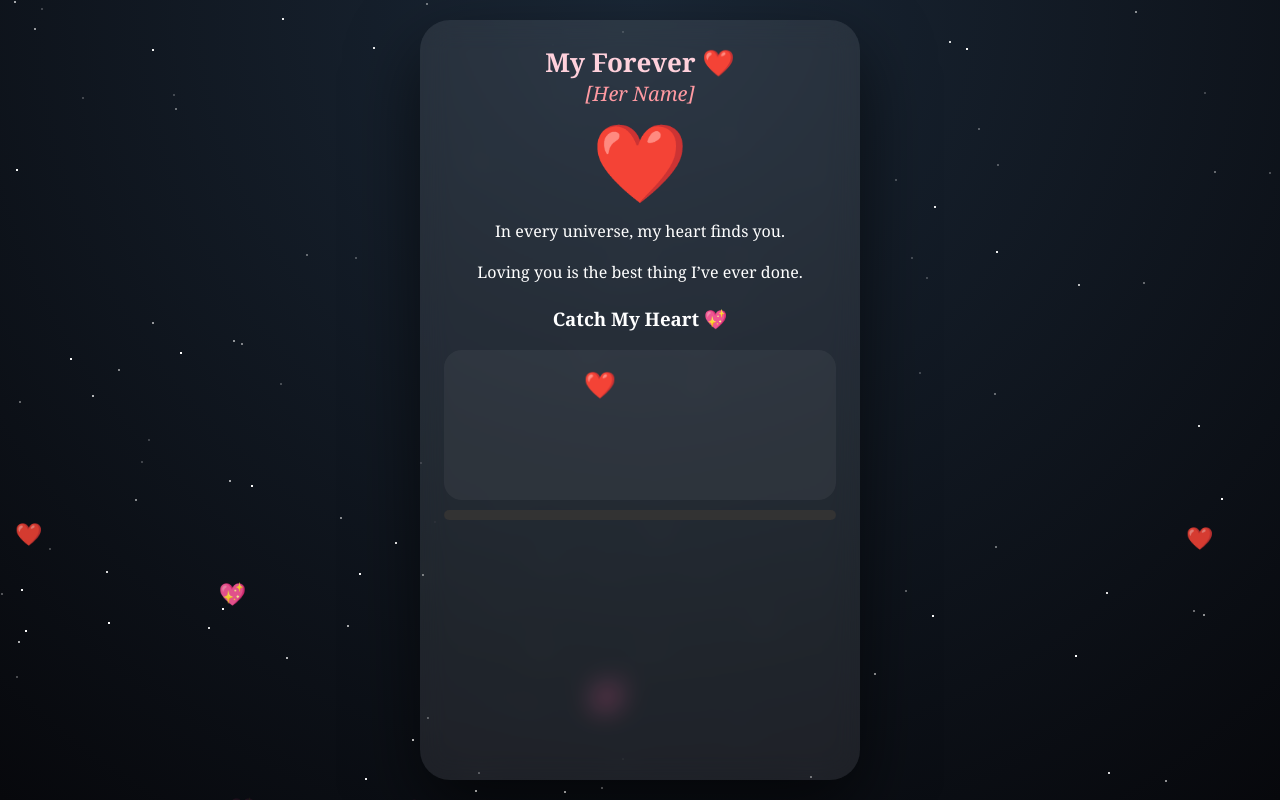
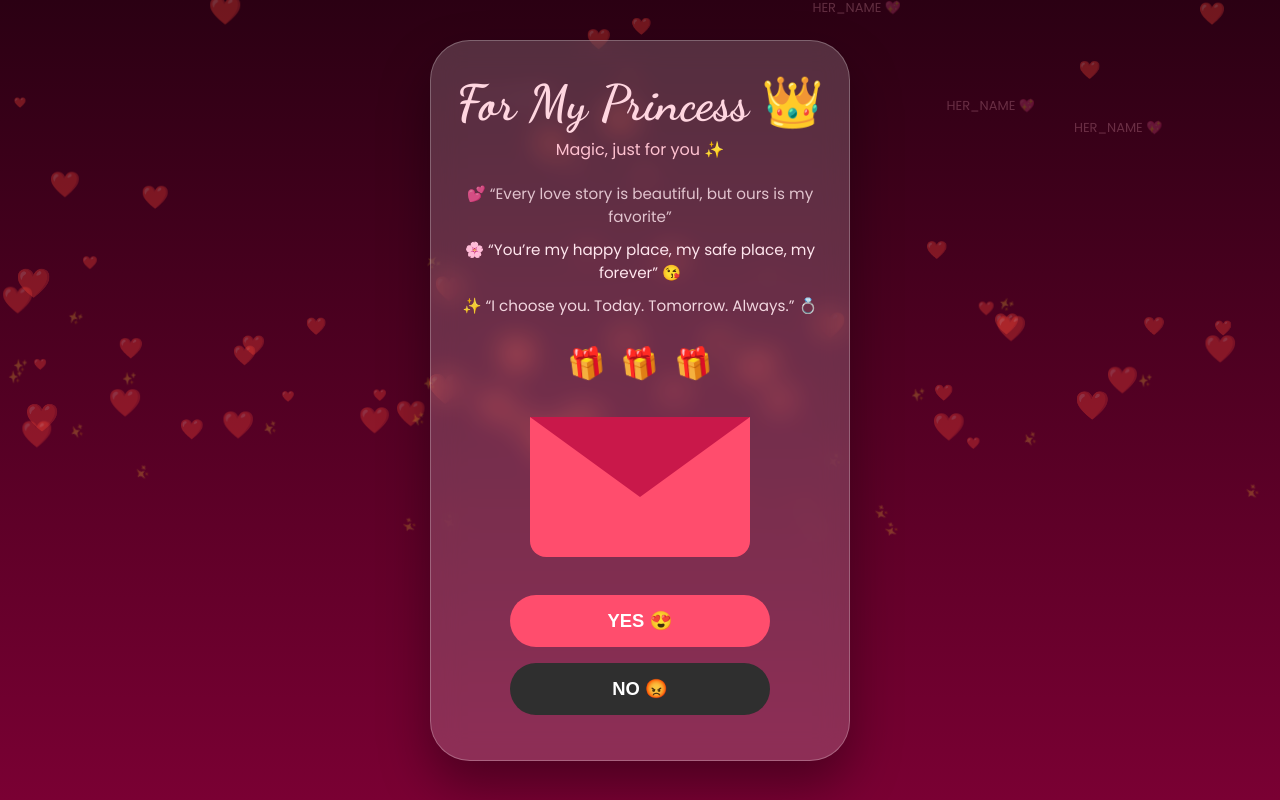
Before and after one commit to revendh/rr, a plain HTML site: page index.html in a window 1280 px wide. Drawn offline with Linux system fonts and the light colour scheme.

Commit message:
Update index.html

```diff
--- a/index.html
+++ b/index.html
@@ -2,371 +2,342 @@
 <html lang="en">
 <head>
 <meta charset="UTF-8">
-<title>My Forever ❤️</title>
-<meta name="viewport" content="width=device-width, initial-scale=1.0, maximum-scale=1.0, user-scalable=no">
+<meta name="viewport" content="width=device-width, initial-scale=1.0">
+<title>For My Princess ❤️</title>
+
+<link href="https://fonts.googleapis.com/css2?family=Dancing+Script:wght@700&family=Poppins:wght@400;600&display=swap" rel="stylesheet">
 
 <style>
 :root{
- --pink:#ff5f8d;
- --rose:#ff9aa2;
- --gold:#ffd36a;
-}
-*{
- box-sizing:border-box;
- -webkit-tap-highlight-color: transparent;
+  --bg1:#2b0013;
+  --bg2:#7a0033;
+  --accent:#ff4d6d;
+  --glass:rgba(255,255,255,.18);
 }
 
-html,body{
- margin:0;
- width:100%;
- height:100%;
- overflow:hidden;
- font-family:'Georgia',serif;
- background:#07080c;
- color:#fff;
+*{margin:0;padding:0;box-sizing:border-box}
+
+body{
+  min-height:100vh;
+  background:linear-gradient(180deg,var(--bg1),var(--bg2));
+  font-family:'Poppins',sans-serif;
+  display:flex;
+  justify-content:center;
+  align-items:center;
+  padding:20px;
+  position:relative;
+  overflow-x:hidden;
 }
 
-/* ================= BACKGROUND ================= */
-.background{
- position:fixed;
- inset:0;
- background:radial-gradient(circle at top,#1a2736,#07080c);
- z-index:0;
- overflow:hidden;
- pointer-events:none;
+/* FLOATING HEARTS */
+.heart,.sparkle{
+  position:fixed;
+  bottom:-20px;
+  pointer-events:none;
 }
 
-/* stars */
-.stars span{
- position:absolute;
- width:2px;height:2px;
- background:white;
- opacity:.6;
- animation:twinkle 4s infinite;
-}
-@keyframes twinkle{
- 0%,100%{opacity:.2}
- 50%{opacity:1}
+.heart{
+  animation:floatUp linear infinite;
+  opacity:.35;
 }
 
-/* floating hearts */
-.hearts span{
- position:absolute;
- bottom:-40px;
- font-size:22px;
- animation:floatUp 14s linear infinite;
- opacity:0;
-}
-@keyframes floatUp{
- 0%{transform:translateY(0);opacity:0}
- 20%{opacity:1}
- 100%{transform:translateY(-120vh);opacity:0}
+.sparkle{
+  font-size:12px;
+  opacity:.25;
+  animation:sparkleUp linear infinite;
 }
 
-/* ================= LAYOUT ================= */
-.wrapper{
- position:relative;
- z-index:2;
- height:100%;
- overflow-y:auto;
- display:flex;
- justify-content:center;
- padding:20px 0;
+@keyframes floatUp{
+  to{transform:translateY(-120vh)}
 }
 
-.card{
- width:92%;
- max-width:440px;
- padding:24px;
- background:rgba(255,255,255,.08);
- backdrop-filter:blur(14px);
- border-radius:30px;
- text-align:center;
- box-shadow:0 30px 70px rgba(0,0,0,.6);
+@keyframes sparkleUp{
+  to{transform:translateY(-110vh) rotate(360deg)}
 }
 
-/* ================= TEXT ================= */
-h1{font-size:26px;color:#ffd1dc;margin:0}
-.name{font-size:20px;font-style:italic;color:var(--rose)}
-.heart{
- font-size:64px;
- animation:pulse 1.4s infinite;
- margin:10px 0;
+/* FLOATING NAME */
+.name{
+  position:fixed;
+  font-size:13px;
+  color:#ffb3c6;
+  opacity:.25;
+  animation:nameFloat linear infinite;
+  pointer-events:none;
 }
-@keyframes pulse{
- 0%,100%{transform:scale(1)}
- 50%{transform:scale(1.25)}
+@keyframes nameFloat{
+  to{transform:translateY(-120vh)}
 }
 
-/* quotes */
-.quote{
- display:none;
- font-size:16px;
- line-height:1.7;
- margin-top:14px;
- animation:fadeIn .8s forwards;
-}
-@keyframes fadeIn{
- from{opacity:0;transform:translateY(8px)}
- to{opacity:1}
+/* CARD */
+.card{
+  width:100%;
+  max-width:420px;
+  background:var(--glass);
+  backdrop-filter:blur(14px);
+  border-radius:40px;
+  padding:34px 22px 38px;
+  text-align:center;
+  box-shadow:
+    0 25px 50px rgba(0,0,0,.35),
+    inset 0 0 0 1px rgba(255,255,255,.25);
+  position:relative;
+  z-index:5;
 }
 
-/* ================= GAME ================= */
-.game{display:none;margin-top:20px}
-.play-area{
- height:150px;
- border-radius:18px;
- background:rgba(255,255,255,.05);
- overflow:hidden;
- position:relative;
+/* TITLE */
+h1{
+  font-family:'Dancing Script',cursive;
+  font-size:3rem;
+  color:#ffd6e0;
+  margin-bottom:6px;
+  animation:heartbeat 1.6s infinite;
 }
-.heart-fall{
- position:absolute;
- font-size:26px;
- cursor:pointer;
- animation:fall 3.8s linear forwards;
-}
-@keyframes fall{
- from{transform:translateY(-30px)}
- to{transform:translateY(190px)}
-}
-.meter{
- height:10px;
- background:#333;
- border-radius:10px;
- overflow:hidden;
- margin-top:10px;
-}
-.fill{
- height:100%;
- width:0%;
- background:linear-gradient(90deg,var(--pink),var(--rose));
- transition:width .25s linear;
+@keyframes heartbeat{
+  0%,100%{transform:scale(1)}
+  50%{transform:scale(1.08)}
 }
 
-/* ================= PROPOSAL ================= */
-.proposal{
- display:none;
- margin-top:22px;
- padding:22px;
- border-radius:24px;
- background:linear-gradient(135deg,#1e1e1e,#141414);
- box-shadow:0 0 40px rgba(255,211,106,.8);
-}
-.ring{
- font-size:68px;
- cursor:pointer;
- animation:ringGlow 1.6s infinite alternate;
-}
-@keyframes ringGlow{
- from{text-shadow:0 0 10px gold}
- to{text-shadow:0 0 30px gold}
+.subtitle{
+  color:#ffc2d1;
+  margin-bottom:20px;
 }
 
-/* buttons */
-.buttons{
- display:flex;
- gap:12px;
- flex-wrap:wrap;
- margin-top:14px;
+/* QUOTES */
+.quotes .quote{
+  font-size:.95rem;
+  color:#ffe6ee;
+  margin:10px 0;
+  animation:quotePulse 6s infinite;
 }
-button{
- flex:1;
- padding:14px;
- border:none;
- border-radius:28px;
- font-size:16px;
- font-weight:bold;
- cursor:pointer;
-}
-.yes{
- background:linear-gradient(135deg,var(--pink),var(--rose));
- color:white;
-}
-.no{
- background:rgba(255,255,255,.15);
- color:white;
+.quotes .quote:nth-child(2){animation-delay:2s}
+.quotes .quote:nth-child(3){animation-delay:4s}
+
+@keyframes quotePulse{
+  0%,100%{opacity:.8}
+  50%{opacity:1}
 }
 
-/* ================= POPUP (FIXED) ================= */
-.popup{
- position:fixed;
- inset:0;
- display:none;
- align-items:center;
- justify-content:center;
- background:rgba(0,0,0,.65);
- z-index:5;
- padding:20px;
-}
-.popup-content{
- background:white;
- color:#333;
- padding:26px;
- border-radius:20px;
- text-align:center;
- max-width:320px;
- width:100%;
+/* SURPRISE BOXES */
+.surprises{
+  display:flex;
+  justify-content:center;
+  gap:16px;
+  margin:25px 0;
 }
 
-/* ================= FIREWORKS (TOP LAYER) ================= */
-canvas{
- position:fixed;
- inset:0;
- pointer-events:none;
- z-index:10;
+.box{
+  font-size:30px;
+  cursor:pointer;
+  animation:wiggle 4s infinite;
+}
+@keyframes wiggle{
+  0%,100%{transform:rotate(0)}
+  50%{transform:rotate(-8deg)}
+}
+
+/* ENVELOPE */
+.envelope{
+  width:220px;
+  height:140px;
+  margin:30px auto;
+  background:var(--accent);
+  border-radius:0 0 16px 16px;
+  position:relative;
+  cursor:pointer;
+  overflow:hidden;
+}
+.envelope::before{
+  content:'';
+  position:absolute;
+  top:0;left:0;
+  width:0;height:0;
+  border-left:110px solid transparent;
+  border-right:110px solid transparent;
+  border-top:80px solid #c9184a;
+  transform-origin:top;
+  transition:.6s ease;
+}
+.envelope.open::before{
+  transform:rotateX(180deg);
+}
+.letter{
+  position:absolute;
+  bottom:-120px;
+  left:10px;
+  width:200px;
+  height:120px;
+  background:white;
+  border-radius:12px;
+  padding:16px;
+  font-size:14px;
+  font-weight:600;
+  color:#333;
+  display:flex;
+  align-items:center;
+  justify-content:center;
+  text-align:center;
+  transition:.6s ease;
+}
+.envelope.open .letter{
+  bottom:10px;
+}
+
+/* BUTTONS */
+.btn{
+  width:85%;
+  max-width:260px;
+  padding:15px;
+  border:none;
+  border-radius:50px;
+  font-size:1.15rem;
+  font-weight:700;
+  cursor:pointer;
+  margin:8px auto;
+}
+.btn-yes{background:var(--accent);color:white}
+.btn-no{background:#2f2f2f;color:white}
+
+/* POPUPS */
+.overlay{
+  position:fixed;
+  inset:0;
+  background:rgba(0,0,0,.75);
+  display:none;
+  justify-content:center;
+  align-items:center;
+  z-index:100;
+}
+.modal{
+  background:linear-gradient(135deg,#ff9a9e,#ff4d6d);
+  padding:28px;
+  border-radius:30px;
+  width:90%;
+  max-width:360px;
+  text-align:center;
+  color:white;
+  animation:pop .4s ease;
+}
+@keyframes pop{
+  from{transform:scale(.7);opacity:0}
+  to{transform:scale(1);opacity:1}
+}
+.modal img{
+  width:100%;
+  border-radius:20px;
+  background:white;
+  margin-bottom:15px;
+}
+.close{
+  margin-top:10px;
+  padding:10px 25px;
+  border:none;
+  border-radius:25px;
+  background:white;
+  color:#ff4d6d;
+  font-weight:700;
+  cursor:pointer;
 }
 </style>
 </head>
+
 <body>
 
-<!-- BACKGROUND -->
-<div class="background">
- <div class="stars">
-  <script>
-   for(let i=0;i<120;i++){
-    document.write(`<span style="left:${Math.random()*100}%;top:${Math.random()*100}%;animation-delay:${Math.random()*4}s"></span>`);
-   }
-  </script>
- </div>
- <div class="hearts">
-  <script>
-   ["❤️","💖","💕"].forEach(e=>{
-    for(let i=0;i<3;i++){
-     document.write(`<span style="left:${Math.random()*100}%;animation-delay:${Math.random()*14}s">${e}</span>`);
-    }
-   });
-  </script>
- </div>
+<div class="card">
+  <h1>For My Princess 👑</h1>
+  <div class="subtitle">Magic, just for you ✨</div>
+
+  <div class="quotes">
+    <div class="quote">💕 “Every love story is beautiful, but ours is my favorite”</div>
+    <div class="quote">🌸 “You’re my happy place, my safe place, my forever” 😘</div>
+    <div class="quote">✨ “I choose you. Today. Tomorrow. Always.” 💍</div>
+  </div>
+
+  <div class="surprises">
+    <div class="box" onclick="showMessage('You make my heart skip a beat 💓')">🎁</div>
+    <div class="box" onclick="showMessage('Every smile of yours is my weakness 😘')">🎁</div>
+    <div class="box" onclick="showMessage('Forever feels perfect with you 💍')">🎁</div>
+  </div>
+
+  <div class="envelope" id="env">
+    <div class="letter">
+      Loving you is my favorite feeling 💖
+    </div>
+  </div>
+
+  <button class="btn btn-yes" onclick="showYes()">YES 😍</button>
+  <button class="btn btn-no" onclick="showNo()">NO 😡</button>
 </div>
 
-<canvas id="fx"></canvas>
-
-<div class="wrapper">
- <div class="card">
-  <h1>My Forever ❤️</h1>
-  <div class="name">[Her Name]</div>
-  <div class="heart">❤️</div>
-
-  <div class="quote" id="q1">In every universe, my heart finds you.</div>
-  <div class="quote" id="q2">Loving you is the best thing I’ve ever done.</div>
-
-  <div class="game" id="game">
-   <h3>Catch My Heart 💖</h3>
-   <div class="play-area" id="area"></div>
-   <div class="meter"><div class="fill" id="fill"></div></div>
+<!-- YES -->
+<div class="overlay" id="yes">
+  <div class="modal">
+    <img src="https://media.giphy.com/media/fvN5KrNcKKUyX7hNIA/giphy.gif">
+    <p>You are my forever ❤️</p>
+    <button class="close" onclick="closeAll()">💍 Always</button>
   </div>
-
-  <div class="proposal" id="proposal">
-   <div class="ring" id="ring">💍✨</div>
-   <h2 id="propText">Will you marry me?</h2>
-   <div class="buttons">
-    <button class="yes" onclick="yes()">YES 💖</button>
-    <button class="no" onclick="nope()">NO 🙈</button>
-   </div>
-  </div>
- </div>
 </div>
 
-<div class="popup" id="popup">
- <div class="popup-content" id="popupText"></div>
+<!-- NO -->
+<div class="overlay" id="no">
+  <div class="modal">
+    <img src="https://media1.giphy.com/media/v1.Y2lkPTc5MGI3NjExOXEyZGtobGN5dXFia2RlazBvemRnYmd1bjNoZ2thYzg0bjU2M2NxNCZlcD12MV9pbnRlcm5hbF9naWZfYnlfaWQmY3Q9Zw/bcqAMUTUHoLDy/giphy.gif">
+    <p>No is not an option 😤❤️</p>
+    <button class="close" onclick="closeAll()">Try Again</button>
+  </div>
+</div>
+
+<!-- MESSAGE -->
+<div class="overlay" id="msg">
+  <div class="modal">
+    <p id="msgText"></p>
+    <button class="close" onclick="closeAll()">Aww 💕</button>
+  </div>
 </div>
 
 <script>
-/* quotes */
-["q1","q2"].forEach((id,i)=>{
- setTimeout(()=>document.getElementById(id).style.display="block",i*1600);
-});
+/* Envelope */
+env.onclick=()=>env.classList.toggle("open");
 
-/* game */
-setTimeout(()=>{
- document.getElementById("game").style.display="block";
- startGame();
-},3400);
-
-let love=0;
-function startGame(){
- setInterval(()=>{
-  const h=document.createElement("div");
-  h.className="heart-fall";
-  h.innerText="❤️";
-  h.style.left=Math.random()*85+"%";
-  h.onclick=()=>{
-   love+=10;
-   document.getElementById("fill").style.width=love+"%";
-   h.remove();
-   if(love>=100){
-    document.getElementById("proposal").style.display="block";
-    document.getElementById("proposal").scrollIntoView({behavior:"smooth"});
-   }
-  };
-  document.getElementById("area").appendChild(h);
-  setTimeout(()=>h.remove(),3800);
- },900);
+/* Popups */
+function showYes(){yes.style.display="flex"}
+function showNo(){no.style.display="flex"}
+function showMessage(text){
+  msgText.innerText=text;
+  msg.style.display="flex";
+}
+function closeAll(){
+  document.querySelectorAll(".overlay").forEach(o=>o.style.display="none");
 }
 
-/* ring */
-let ringCount=0;
-document.getElementById("ring").onclick=()=>{
- ringCount++;
- fireworks();
- if(ringCount>=3){
-  document.getElementById("propText").innerText="Forever sealed ♾️💍❤️";
-  fireworks();fireworks();
- }
-};
-
-/* YES / NO */
-function yes(){
- document.getElementById("popupText").innerHTML=`
- 💖💍<br><br>
- You just made me the happiest person alive!<br>
- Forever starts now ♾️❤️<br><br>
- <button onclick="closePop()">Okay 😭❤️</button>`;
- document.getElementById("popup").style.display="flex";
- fireworks();fireworks();
-}
-function nope(){
- document.getElementById("popupText").innerHTML=`
- 😜❤️<br><br>
- No is just a button,<br>
- not an option 💕<br><br>
- <button onclick="closePop()">Okay 😄</button>`;
- document.getElementById("popup").style.display="flex";
+/* Hearts */
+for(let i=0;i<60;i++){
+  const h=document.createElement("div");
+  h.className="heart";
+  h.innerHTML="❤️";
+  h.style.left=Math.random()*100+"vw";
+  h.style.fontSize=(10+Math.random()*22)+"px";
+  h.style.animationDuration=(6+Math.random()*8)+"s";
+  document.body.appendChild(h);
 }
 
-/* close popup */
-function closePop(){
- document.getElementById("popup").style.display="none";
+/* Sparkles */
+for(let i=0;i<30;i++){
+  const s=document.createElement("div");
+  s.className="sparkle";
+  s.innerHTML="✨";
+  s.style.left=Math.random()*100+"vw";
+  s.style.animationDuration=(8+Math.random()*8)+"s";
+  document.body.appendChild(s);
 }
 
-/* fireworks (FULL SCREEN, TOP LAYER) */
-const canvas=document.getElementById("fx");
-const ctx=canvas.getContext("2d");
-canvas.width=window.innerWidth;
-canvas.height=window.innerHeight;
-let p=[];
-function fireworks(){
- for(let i=0;i<220;i++){
-  p.push({
-   x:Math.random()*canvas.width,
-   y:Math.random()*canvas.height,
-   vx:(Math.random()-0.5)*8,
-   vy:(Math.random()-0.5)*8,
-   life:100
-  });
- }
- animate();
-}
-function animate(){
- ctx.clearRect(0,0,canvas.width,canvas.height);
- p.forEach((a,i)=>{
-  a.x+=a.vx;a.y+=a.vy;a.life--;
-  ctx.fillStyle=`hsl(${Math.random()*360},100%,60%)`;
-  ctx.fillRect(a.x,a.y,4,4);
-  if(a.life<=0)p.splice(i,1);
- });
- if(p.length>0)requestAnimationFrame(animate);
+/* Name */
+for(let i=0;i<6;i++){
+  const n=document.createElement("div");
+  n.className="name";
+  n.innerHTML="HER_NAME 💖";
+  n.style.left=Math.random()*90+"vw";
+  n.style.animationDuration=(10+Math.random()*10)+"s";
+  document.body.appendChild(n);
 }
 </script>
 
```
